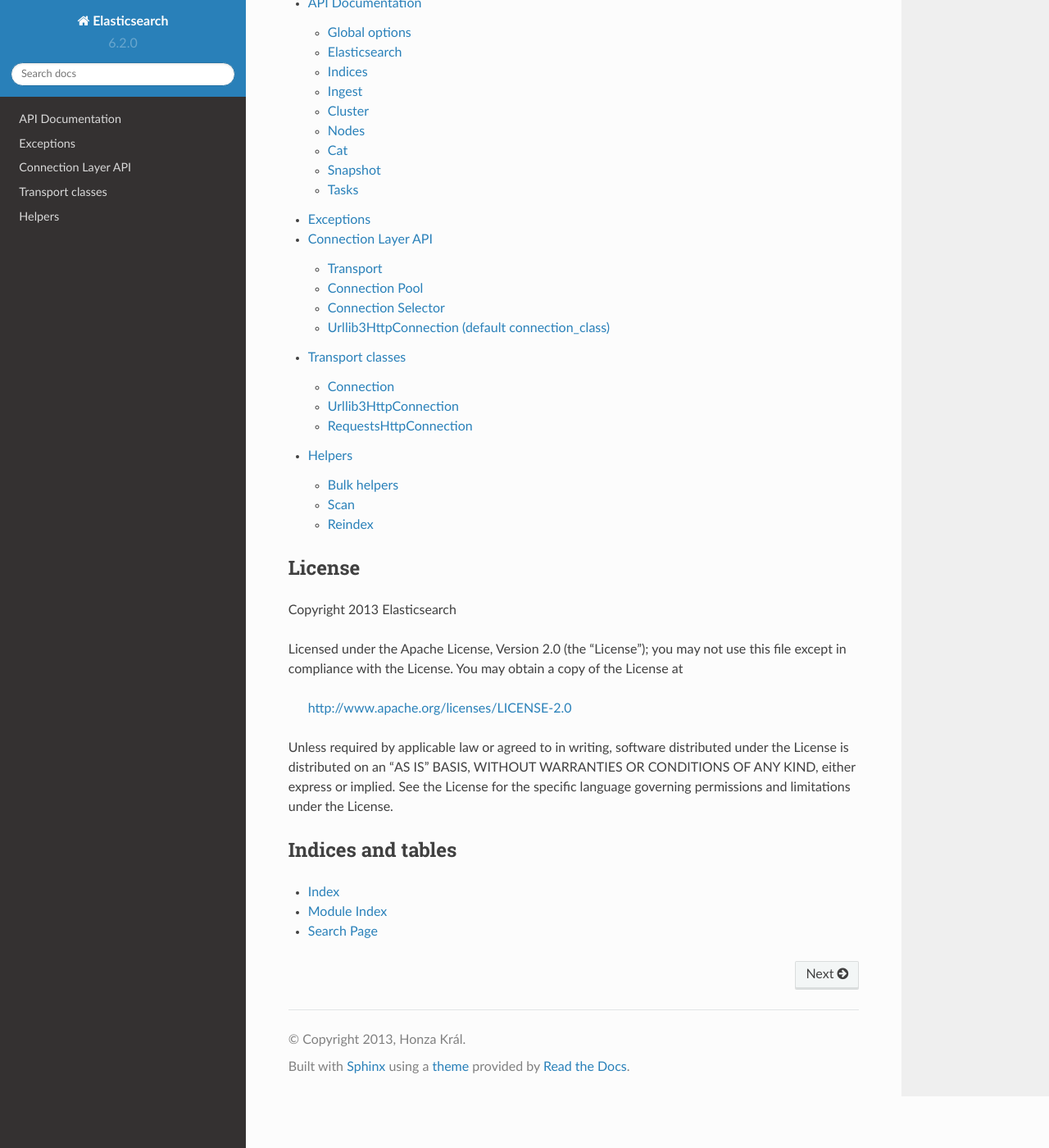
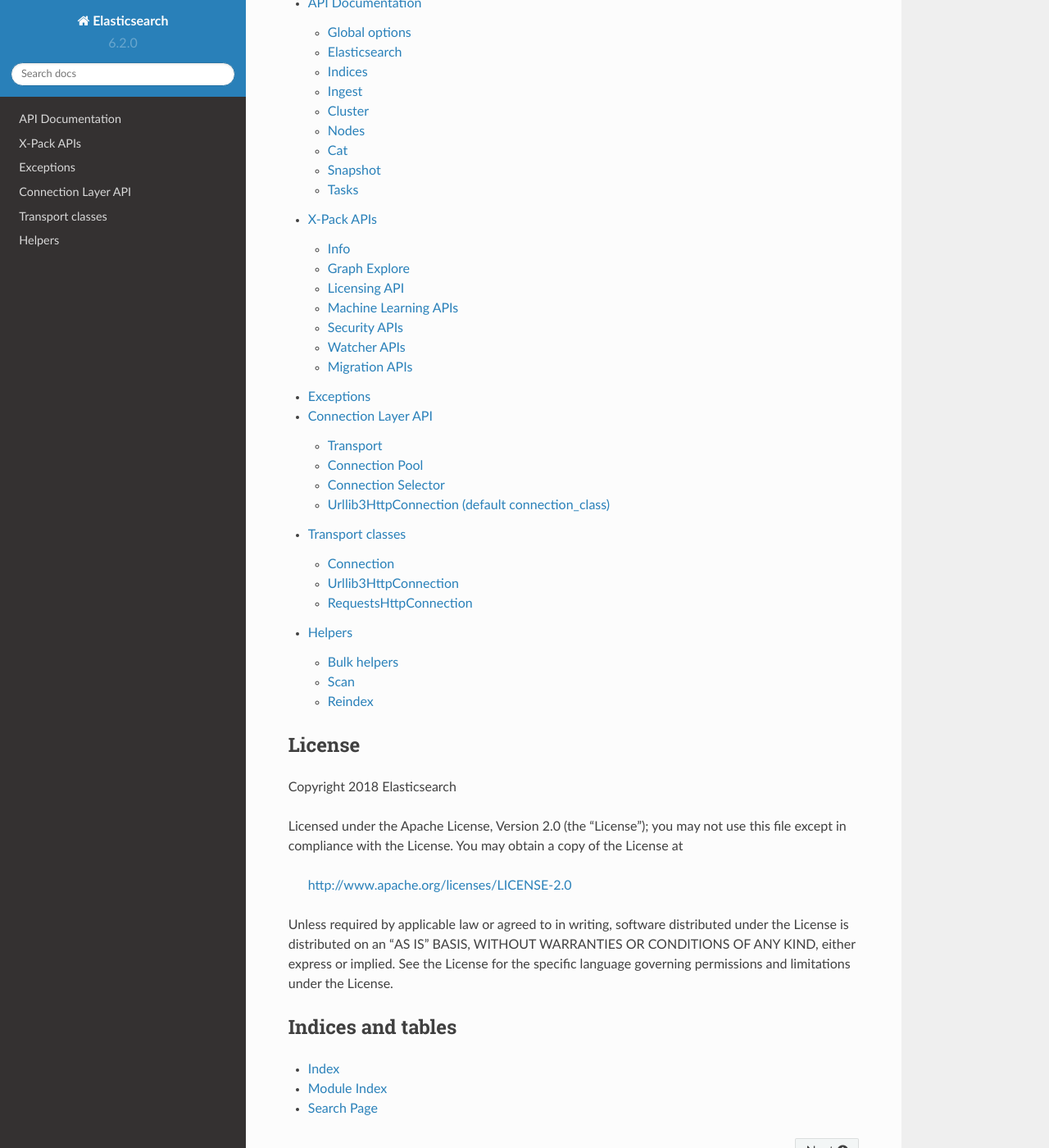
Before and after one commit to riki-tanaka/ElasticSearch-Python, a Sphinx documentation site: the page built from docs/index.rst, in a window 1280 px wide and 1400 px high, scrolled down 5935 px. Shown: the whole window at 82% size. Built offline with Sphinx 7.4.7 and the Read the Docs theme 2.0.0, drawn with Linux system fonts in a browser that asks for light colours; part of the change alters nothing that is shown.

Commit message:
Adding X-Pack api docs, closes #760

```diff
--- a/docs/index.rst
+++ b/docs/index.rst
@@ -322,6 +322,7 @@ Contents
    :maxdepth: 2
 
    api
+   xpack
    exceptions
    connection
    transports
@@ -331,7 +332,7 @@ Contents
 License
 -------
 
-Copyright 2013 Elasticsearch
+Copyright 2018 Elasticsearch
 
 Licensed under the Apache License, Version 2.0 (the "License");
 you may not use this file except in compliance with the License.
--- /dev/null
+++ b/docs/xpack.rst
@@ -0,0 +1,96 @@
+.. _xpack:
+
+X-Pack APIs
+===========
+
+X-Pack is an Elastic Stack extension that bundles security, alerting, monitoring,
+reporting, and graph capabilities into one easy-to-install package.
+While the X-Pack components are designed to work together seamlessly, you can
+easily enable or disable the features you want to use.
+
+
+
+Info
+----
+
+`X-Pack info <https://www.elastic.co/guide/en/elasticsearch/reference/6.2/info-api.html>`_
+provides general info about the installed X-Pack.
+
+.. py:module:: elasticsearch.client.xpack
+
+.. autoclass:: XPackClient
+   :members:
+
+
+Graph Explore
+-------------
+`X-Pack Graph Explore <https://www.elastic.co/guide/en/elasticsearch/reference/6.2/graph-explore-api.html>`_
+enables you to extract and summarize information about the documents and terms in your Elasticsearch index.
+
+.. py:module:: elasticsearch.client.xpack.graph
+
+
+.. autoclass:: GraphClient
+   :members:
+
+Licensing API
+-------------
+
+`Licensing API <https://www.elastic.co/guide/en/elasticsearch/reference/6.2/licensing-apis.html>`_
+can be used to manage your licences.
+
+
+.. py:module:: elasticsearch.client.xpack.license
+
+
+.. autoclass:: LicenseClient
+   :members:
+
+Machine Learning APIs
+---------------------
+
+`Machine Learning <https://www.elastic.co/guide/en/elasticsearch/reference/6.2/ml-apis.html>`_
+can be useful for discovering new patterns about your data. For a more detailed explanation
+about X-Pack's machine learning please refer to the official documentation.
+
+
+.. py:module:: elasticsearch.client.xpack.ml
+
+
+.. autoclass:: MlClient
+   :members:
+
+Security APIs
+-------------
+
+`Security API <https://www.elastic.co/guide/en/elasticsearch/reference/6.2/security-api.html>`_
+can be used to help secure your Elasticsearch cluster. Integrating with LDAP and Active Directory.
+
+.. py:module:: elasticsearch.client.xpack.security
+
+
+.. autoclass:: SecurityClient
+   :members:
+
+Watcher APIs
+-------------
+
+`Watcher API <https://www.elastic.co/guide/en/elasticsearch/reference/6.2/watcher-api.html>`_
+can be used to notify you when certain pre-defined thresholds have happened.
+
+.. py:module:: elasticsearch.client.xpack.watcher
+
+.. autoclass:: WatcherClient
+   :members:
+
+
+Migration APIs
+---------------
+
+`Migration API <https://www.elastic.co/guide/en/elasticsearch/reference/6.2/migration-api.html>`_
+helps simplify upgrading X-Pack indices from one version to another.
+
+.. py:module:: elasticsearch.client.xpack.migration
+
+.. autoclass:: MigrationClient
+   :members:
```
